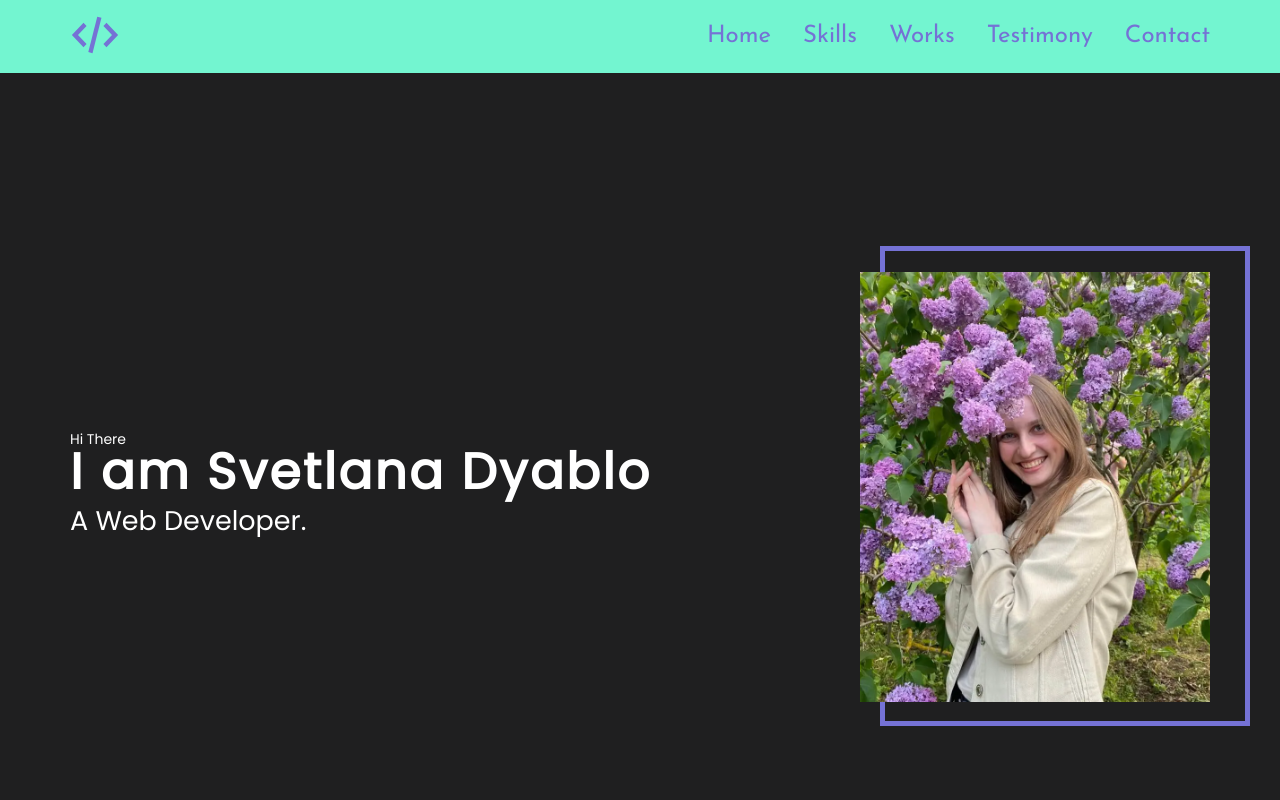
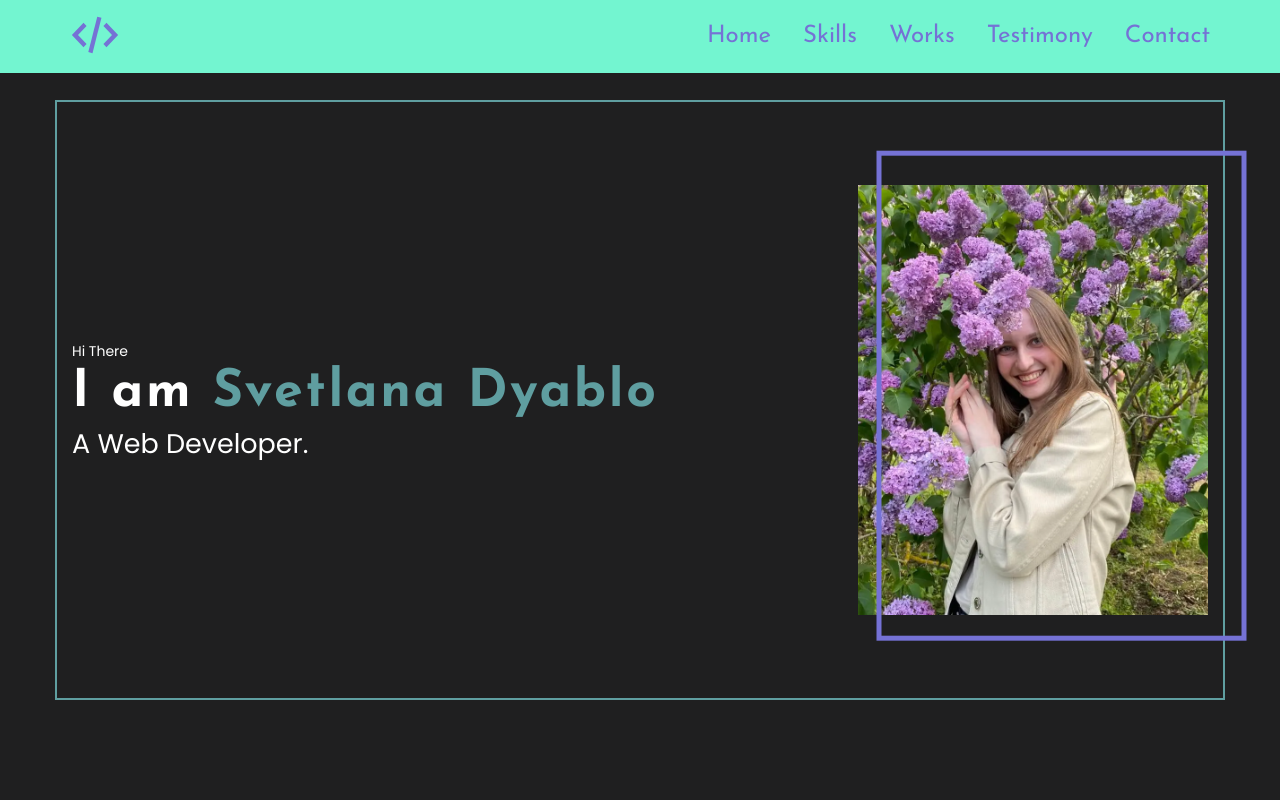
Before and after one commit to akach-dev/styled, a React (Create React App) app: page / in a window 1280 px wide. Shown: the top 800 px of the page. Built offline with nearby package versions, Linux system fonts and the light colour scheme.

Commit message:
update hero

```diff
--- a/src/App.tsx
+++ b/src/App.tsx
@@ -1,9 +1,9 @@
 import React from 'react';
 import {Header} from "./layout/header/Header";
-import {Hero} from "./layout/sections/hero/Hero";
 import {Wrapper} from "./components/Wrapper";
 import {Footer} from "./layout/footer/Footer";
 import {Testimony} from "./layout/sections/testimony/Testimony";
+import {Hero} from "./layout/sections/hero/Hero";
 import {Skills} from "./layout/sections/skills/Skills";
 import {Works} from "./layout/sections/works/Works";
 import {Contact} from "./layout/sections/contact/Contact";
--- a/src/components/Wrapper.tsx
+++ b/src/components/Wrapper.tsx
@@ -1,8 +1,8 @@
 import styled from "styled-components";
 
 export const Wrapper = styled.div`
-  height: 100vh;
-  display: flex;
-  flex-direction: column;
+  min-height: 100vh;
   overflow: auto;
+  display: grid;
+  grid-template:  1fr minmax(80px, auto) / 1fr;
 `
--- a/src/layout/sections/hero/Hero.tsx
+++ b/src/layout/sections/hero/Hero.tsx
@@ -10,7 +10,7 @@ export const Hero = () => {
 
          <HeroBody>
            <HeroHi>Hi There</HeroHi>
-           <HeroTitle>I am Svetlana Dyablo</HeroTitle>
+           <HeroTitle>I am <span>Svetlana Dyablo</span></HeroTitle>
            <HeroSubTitle>A Web Developer. </HeroSubTitle>
          </HeroBody>
 
@@ -24,66 +24,62 @@ export const Hero = () => {
 
 const StyledHero = styled.section`
   min-height: 100vh;
+  display: flex;
+  //padding-top: calc(80px + (250 - 80) * ((100vw - 320px) / (1170 - 320)));
+  //padding-bottom: calc(80px + (250 - 80) * ((100vw - 320px) / (1170 - 320)));
+  /*  & *:not(:last-child) {
+      margin-bottom: 10px;
+    }*/
+`
+const HeroContainer = styled(Container)`
+  display: flex;
+  justify-content: space-between;
+  align-items: center;
+  flex-wrap: wrap;
+  border: 2px solid cadetblue;
+`
+const HeroImg = styled.div`
+  width: 350px;
+  height: 430px;
+  position: relative;
 
-  padding-top: calc(80px + (250 - 80) * ((100vw - 320px) / (1170 - 320)));
-  padding-bottom: calc(80px + (250 - 80) * ((100vw - 320px) / (1170 - 320)));
+  &::before {
+    content: '';
+    position: absolute;
+    transform: translate(5%, -7%);
+    display: block;
+    border: 5px solid #7572D5;
+    width: 105.73%;
+    height: 113.96%;
+  }
+`
+const Img = styled.img`
+  width: 100%;
+  height: 100%;
+  min-width: 350px;
+  object-fit: cover;
+`
+const HeroBody = styled.div`
+  padding-right: 30px;
+  max-width: 700px;
 
   & *:not(:last-child) {
     margin-bottom: 10px;
   }
 `
-const HeroBody = styled.div`
-  padding-right: 30px;
-`
-const HeroContainer = styled(Container)`
-  display: flex;
-  align-items: center;
-  justify-content: space-between;
-
-  @media (max-width: 770px) {
-    flex-direction: column;
-
-    ${HeroBody} {
-      text-align: center;
-      padding-right: 0;
-    }
-
-    & > :not(:last-child) {
-      margin-bottom: calc(65px + (100 - 65) * ((100vw - 770px) / (600 - 3200)));
-    }
-
-  }
-`
-
-
-const HeroImg = styled.div`
-  position: relative;
-
-  &::before {
-    content: '';
-    position: absolute;
-    transform: translate(20px, -26px);
-    display: block;
-    border: 5px solid #7572D5;
-    width: 370px;
-    height: 480px;
-  }
-`
-
-const Img = styled.img`
-  width: 350px;
-  height: 430px;
-  object-fit: cover;
-  position: relative;
-`
-
 const HeroHi = styled.span`
   font-size: 0.875rem;
+  display: inline-block;
 `
-const HeroTitle = styled.h2`
-  font-size: 3.125rem;
+const HeroTitle = styled.h3`
+  font-family: Josefin Sans, sans-serif;
+  font-size: calc(36px + (50 - 36) * ((100vw - 360px) / (1170 - 360)));
   font-weight: 700;
-  letter-spacing: 2.5px;
+  letter-spacing: 0.05em;
+
+  span {
+    color: cadetblue;
+  }
 `
 const HeroSubTitle = styled.h1`
   font-size: 1.6875rem;
--- a/src/layout/sections/skills/Skills.tsx
+++ b/src/layout/sections/skills/Skills.tsx
@@ -1,6 +1,5 @@
 import React from 'react';
 import styled from "styled-components";
-import {FlexWrapper} from "../../../components/FlexWrapper";
 import {Title} from "../../../components/Title";
 import {Skill} from "./skill/Skill";
 import {Container} from "../../../components/Container";
--- a/src/styles/Global.styled.tsx
+++ b/src/styles/Global.styled.tsx
@@ -75,12 +75,10 @@ export const GlobalStyled = createGlobalStyle`
 
   body,
   html {
-    //height: 100%;
     line-height: 1;
   }
 
   main {
-    flex: 1 1 auto;
     background-color: antiquewhite;
   }
 
```
